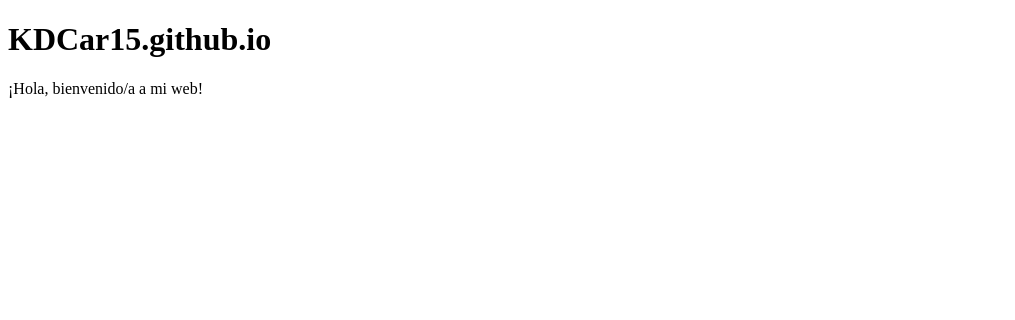
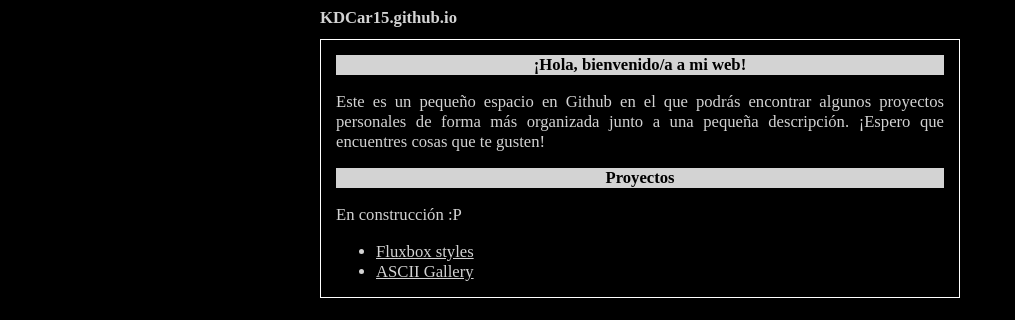
Before and after one commit to KDCar15/home, a plain HTML site: page index.html in a window 1280 px wide. Shown: the whole page, without its empty margins (0-1015 px from the left). Drawn offline with Linux system fonts and the light colour scheme.

Commit message:
Actualizacion 22/09/25

```diff
--- a/index.html
+++ b/index.html
@@ -2,11 +2,23 @@
 <html>
 	<head>
 		<title>KDCar15.github.io</title>
-		<link href="/style.css" rel="stylesheet">
+		<link href="style.css" rel="stylesheet">
 		<meta charset="UTF-8">
 	</head>
 	<body>
+		<div class="container">
 		<h1>KDCar15.github.io</h1>
-		<p>¡Hola, bienvenido/a a mi web!</p>
+
+		<div class="content">
+			<h2>¡Hola, bienvenido/a a mi web!</h2>
+			<p>Este es un pequeño espacio en Github en el que podrás encontrar algunos proyectos personales de forma más organizada junto a una pequeña descripción. ¡Espero que encuentres cosas que te gusten!</p>
+			<h2>Proyectos</h2>
+			<p>En construcción :P</p>
+			<ul>
+				<li><a href="https://github.com/KDCar15/fluxbox-styles">Fluxbox styles</a></li>
+				<li><a href="https://github.com/KDCar15/AsciiGallery/">ASCII Gallery</a></li>
+			</ul>
+		</div>
+		</div>
 	</body>
 </html>
--- a/style.css
+++ b/style.css
@@ -0,0 +1,66 @@
+body
+{
+	color: lightgray;
+	background: black;
+}
+
+p, h1, h2, h3, h4, a, i, td, li
+{
+	font-family: "Px IBM EGA8";
+	font-size: 12.5pt;
+}
+
+a
+{
+	color: lightgray;
+	text-decoration: underline;
+}
+
+h2
+{
+	background-color: lightgray;
+	color: black;
+	text-align: center;
+}
+
+.container
+{
+	width: 640px;
+	margin-left: auto;
+	margin-right: auto;
+}
+
+.content
+{
+	border: 1px solid white;
+	padding: 15px;
+	text-align: justify;
+}
+
+p:first-child,
+h1:first-child,
+h2:first-child,
+h3:first-child,
+h4:first-child,
+a:first-child,
+i:first-child,
+td:first-child,
+ul:first-child
+{
+	margin-top: 0;
+	padding-top: 0;
+}
+
+p:last-child,
+h1:last-child,
+h2:last-child,
+h3:last-child,
+h4:last-child,
+a:last-child,
+i:last-child,
+td:last-child,
+ul:last-child
+{
+	margin-bottom: 0;
+	padding-bottom: 0;
+}
```
